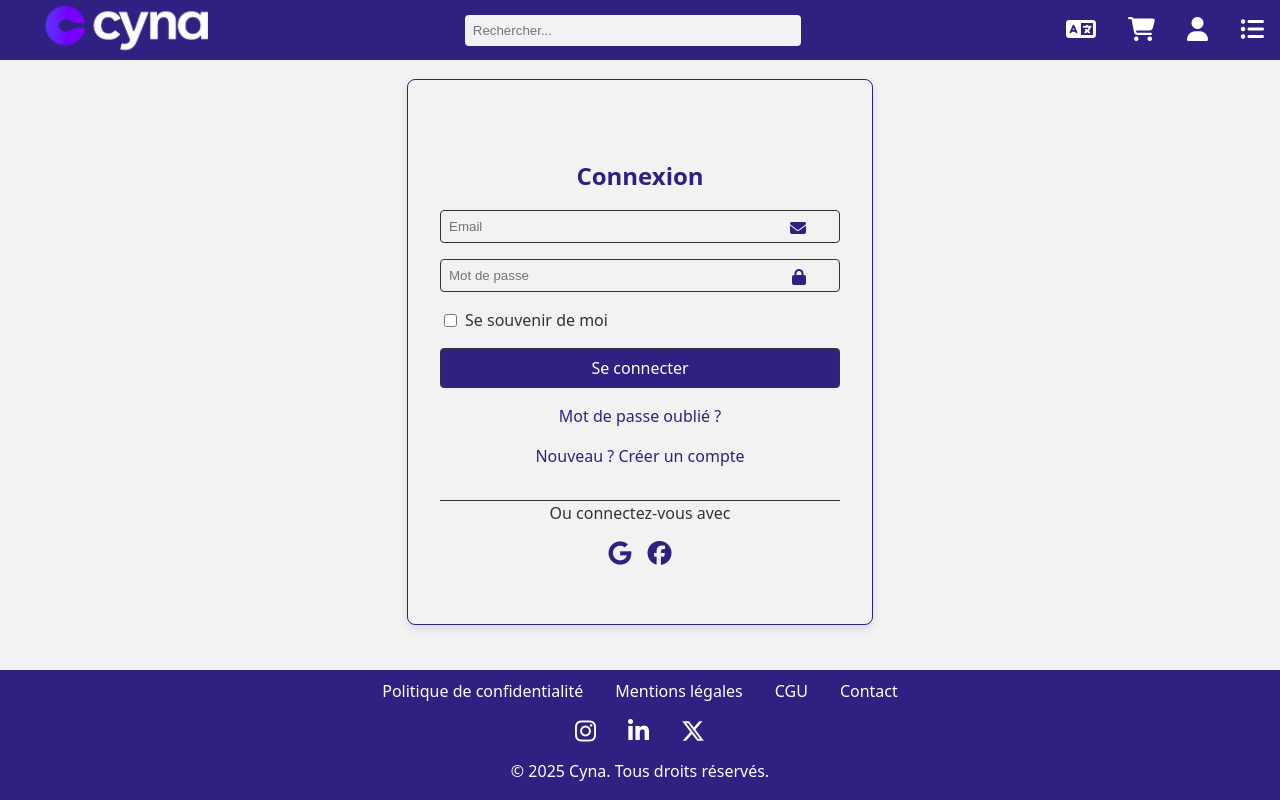
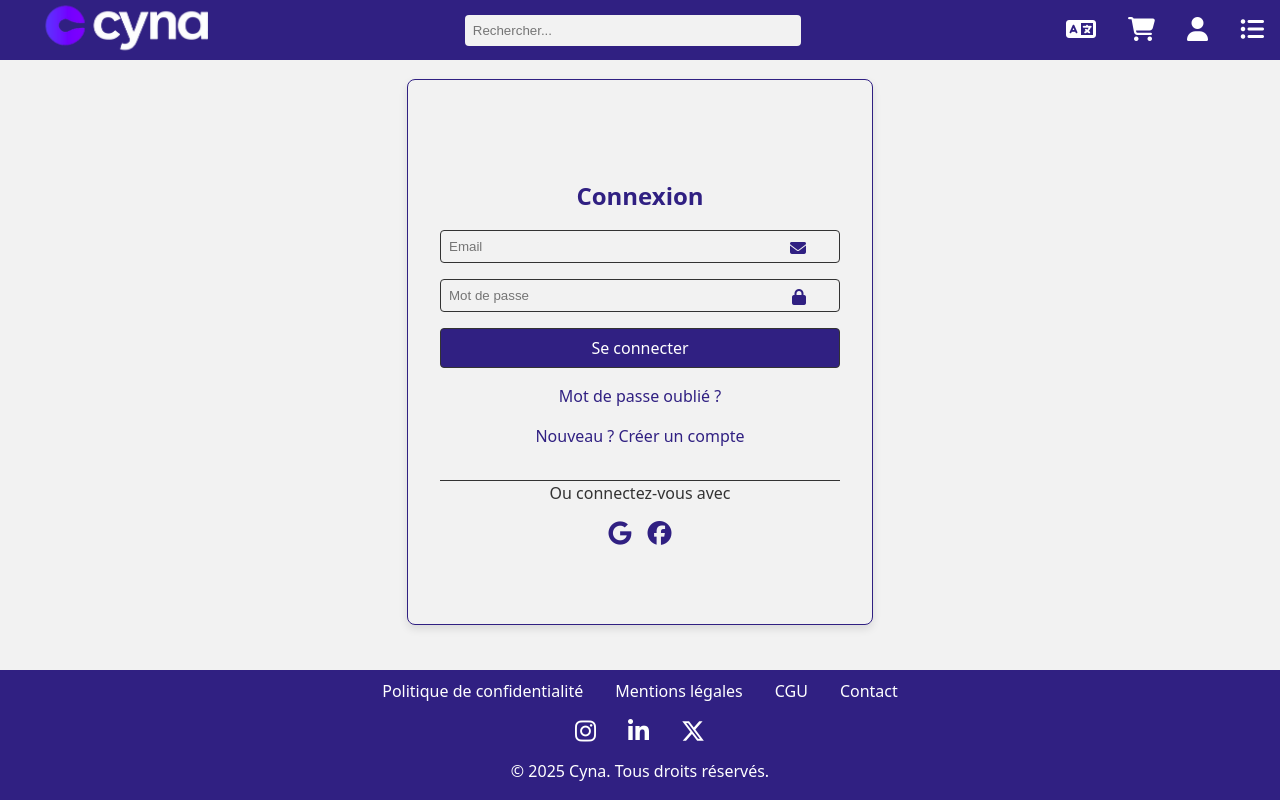
Before and after one commit to NathanCorberan/Projet_Cyna_Web, a React (Vite) app in the folder projet_cyna_web/: page /login in a window 1280 px wide. Built offline with nearby package versions, Linux system fonts and the light colour scheme.

Commit message:
Désactivation "Se souvenir de moi" + ajustement affichage de l'erreur de connexion

```diff
--- a/projet_cyna_web/src/App.css
+++ b/projet_cyna_web/src/App.css
@@ -378,3 +378,8 @@ input{
 .or-connection-with {
   margin-top: -1rem;
 }
+
+.error {
+  color: red;
+  margin-bottom: 1rem;
+}
--- a/projet_cyna_web/src/pages/Login.jsx
+++ b/projet_cyna_web/src/pages/Login.jsx
@@ -21,14 +21,13 @@ const Login = () => {
         navigate('/');
       }
     } catch (error) {
-      setError('Erreur lors de la connexion');
+      setError('Email ou mot de passe incorrect');
     }
   };
 
   return (
     <div className="login-card">
       <h2>Connexion</h2>
-      {error && <p className="error">{error}</p>}
       <div className="input-container">
         <input type="email" placeholder="Email" value={email} onChange={(e) => setEmail(e.target.value)} />
         <i className="fa-solid fa-envelope"></i>
@@ -37,10 +36,11 @@ const Login = () => {
         <input type="password" placeholder="Mot de passe" value={password} onChange={(e) => setPassword(e.target.value)} />
         <i className="fa-solid fa-lock"></i>
       </div>
-      <div className="remember-me">
-        <input type="checkbox" id="remember-me" />
+      <div className="remember-me" style={{ display: "none" }}>
+        <input type="checkbox" id="remember-me"/>
         <label htmlFor="remember-me">Se souvenir de moi</label>
       </div>
+      {error && <p className="error">{error}</p>}
       <button onClick={handleLogin}>Se connecter</button>
       <a className='form-link' href="#">Mot de passe oublié ?</a>
       <Link to="/register" className='form-link'>Nouveau ? Créer un compte</Link>
```
